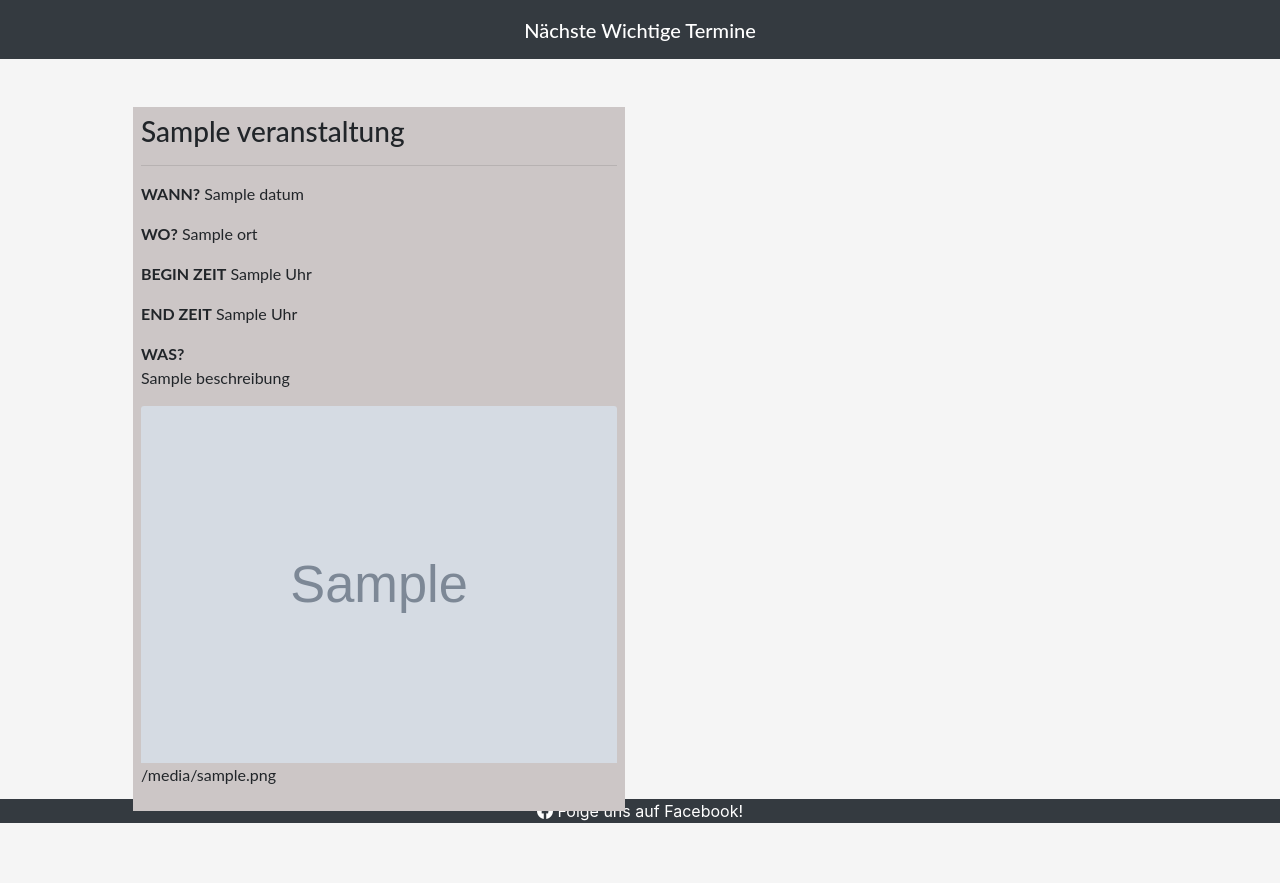
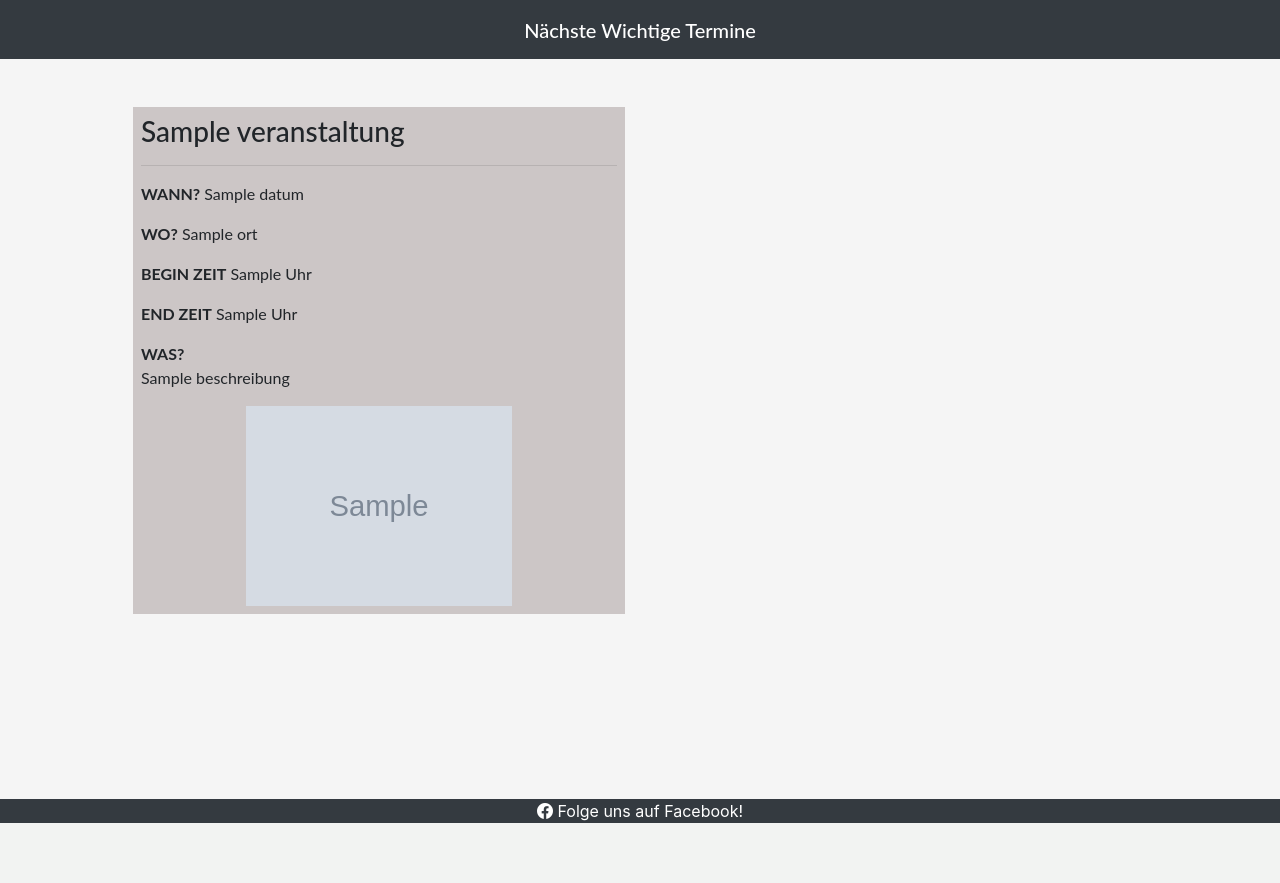
Before and after one commit to VladaAlek/schulverein_lankwitz, a Django app: template termine/templates/termine/termine.html in a window 1280 px wide. Shown: the part 77-960 px from the top of the page. After the commit the page ends 900 px from the top, so only its background shows below. Run offline with Django 5.2, Linux system fonts and the light colour scheme; the template is opened without the code that fills it: most values are stand-ins (such as "Sample title", 1, 10 or a date in 2020); grey boxes marked "Sample" are stand-in pictures; some libraries are stand-ins or nearby versions.

Commit message:
refact termine template and style it

```diff
--- a/home/templates/home/index.html
+++ b/home/templates/home/index.html
@@ -1,4 +1,5 @@
 {% extends 'base.html' %}
+
 
 {% block title %}Home{% endblock %}
 
--- a/termine/static/css/termine_styles.css
+++ b/termine/static/css/termine_styles.css
@@ -6,7 +6,7 @@
     flex-direction: column;
 }
 
-.termine-bg-cover {
+main {
     background-color: whitesmoke !important;
     background-image: none !important;
     flex: 1;
@@ -16,3 +16,17 @@
 .event-card {
     background-color: rgb(204, 198, 198);
 }
+
+.event-image-wrapper {
+  max-height: 200px;
+  overflow: hidden;
+}
+
+.event-image {
+  width: 100%;
+  height: auto;
+  object-fit: contain; /* ensures full image is shown */
+  max-height: 200px;
+  display: block;
+  margin: 0 auto;
+}
--- a/termine/templates/termine/termine.html
+++ b/termine/templates/termine/termine.html
@@ -7,21 +7,19 @@
 {% block title %}Termine{% endblock %}
 
 {% block extra_styles %}
-<link rel="stylesheet" href="{% static '/css/termine_styles.css' %}">
+<link rel="stylesheet" href="{% static 'css/termine_styles.css' %}">
 {% endblock %}
 
 {% block content %}
-<div class="termine-bg-cover">
-    {% block subtitle %}
+{% block subtitle %}
     <div class="subtitle-div">
         <h5 class="index-h1 text-center text-white bg-dark">
             {% block subtitletext %}Nächste Wichtige Termine{% endblock %}
         </h5>
     </div>
-    {% endblock %}
+{% endblock %}
 
-
-    <!-- Grid and a Loop through the events and display each 'Veranstaltung' -->
+<!-- Grid and a Loop through the events and display each 'Veranstaltung' -->
     <div class="container">
         <div class="row p-5 ">
             {% for event in events %}
@@ -34,12 +32,13 @@
                     <p><strong>BEGIN ZEIT</strong> {{ event.begin_zeit }} Uhr</p>
                     <p><strong>END ZEIT</strong> {{ event.end_zeit }} Uhr</p>
                     <p><strong>WAS?</strong> <br> {{ event.beschreibung }}</p>
+                    <div class="event-image-wrapper">
                     {% if "placeholder" in event.featured_image.url %}
-                    <img class="card-img-top" src="{% static 'images/default.jpg' %}" alt="placeholder image">
+                    <img class="event-image" src="{% static 'images/default.jpg' %}" alt="placeholder image">
                     {% else %}
-                    <img class="card-img-top" src=" {{ event.featured_image.url }}" alt="{{ event.veranstaltung }}">
+                    <img class="event-image" src="{{ event.featured_image.url }}" alt="{{ event.veranstaltung }}">
                     {% endif %}
-                    <p>{{ event.featured_image }}</p>
+                    </div>
                 </div>
             </div>
             {% empty %}
@@ -49,7 +48,6 @@
             {% endfor %}
         </div>
     </div>
-</div>
 
 
 
```
